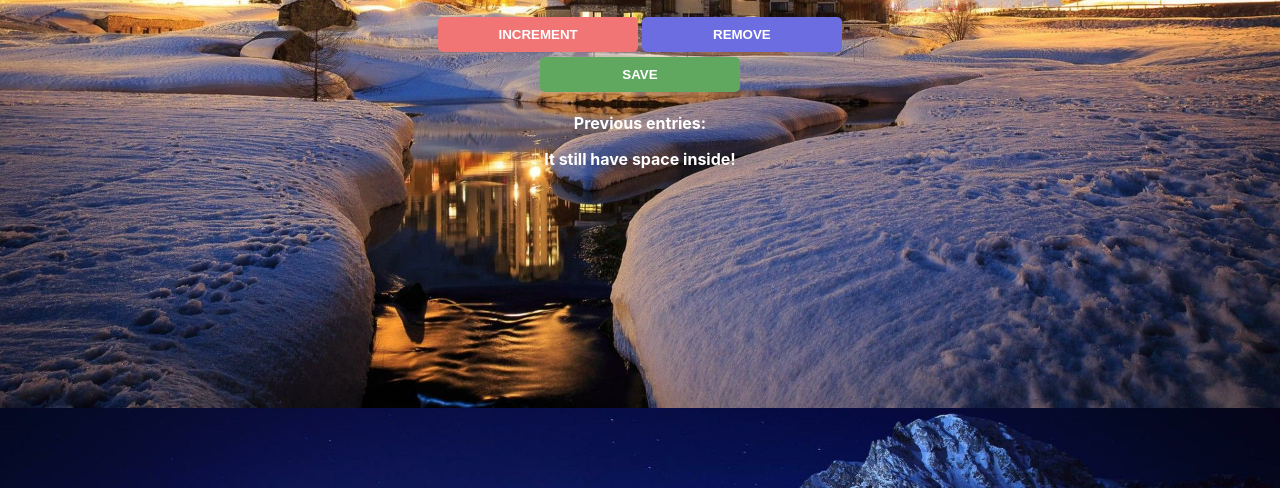
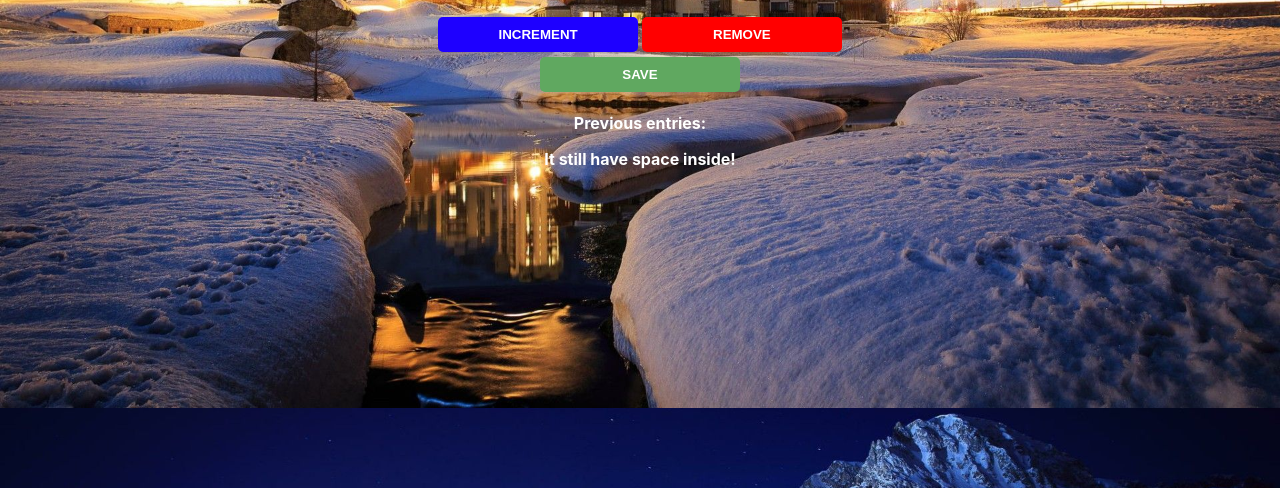
Before and after one commit to EnricoReichow/SkiStationEnteringCounter, a plain HTML site: page Station Counter/index.html in a window 1280 px wide. Shown: the part 312-800 px from the top of the page. Drawn offline with Linux system fonts and the light colour scheme.

Commit message:
Update style.css

```diff
--- a/Station Counter/style.css
+++ b/Station Counter/style.css
@@ -47,11 +47,11 @@ button {
 }
 
 #increment-btn {
-    background: rgb(241, 117, 117);
+    background: rgb(30, 0, 255);
 }
 
 #remove-btn {
-    background: rgb(109, 109, 226);
+    background: rgb(255, 0, 0);
 }
 
 #save-btn {
```
